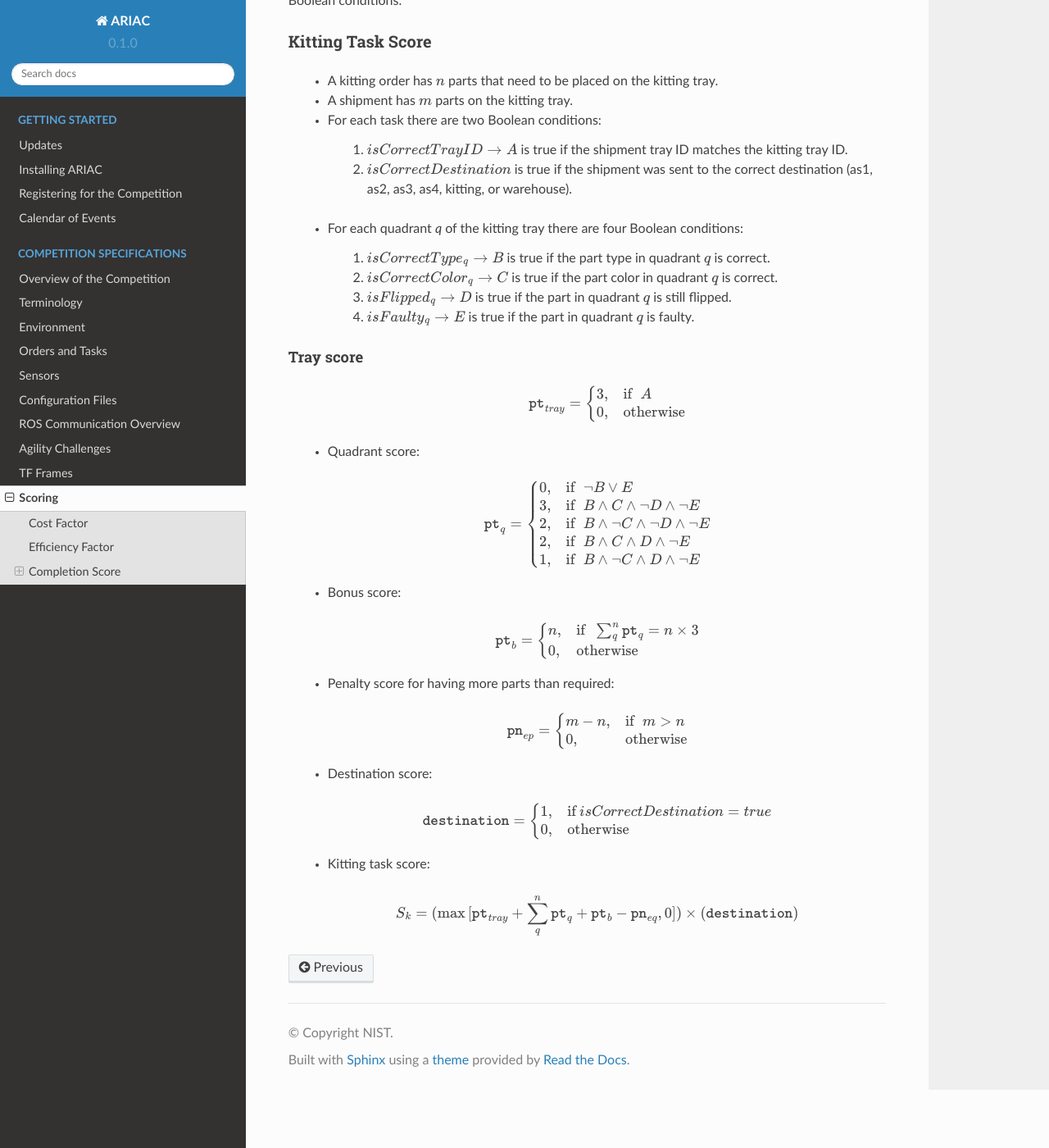
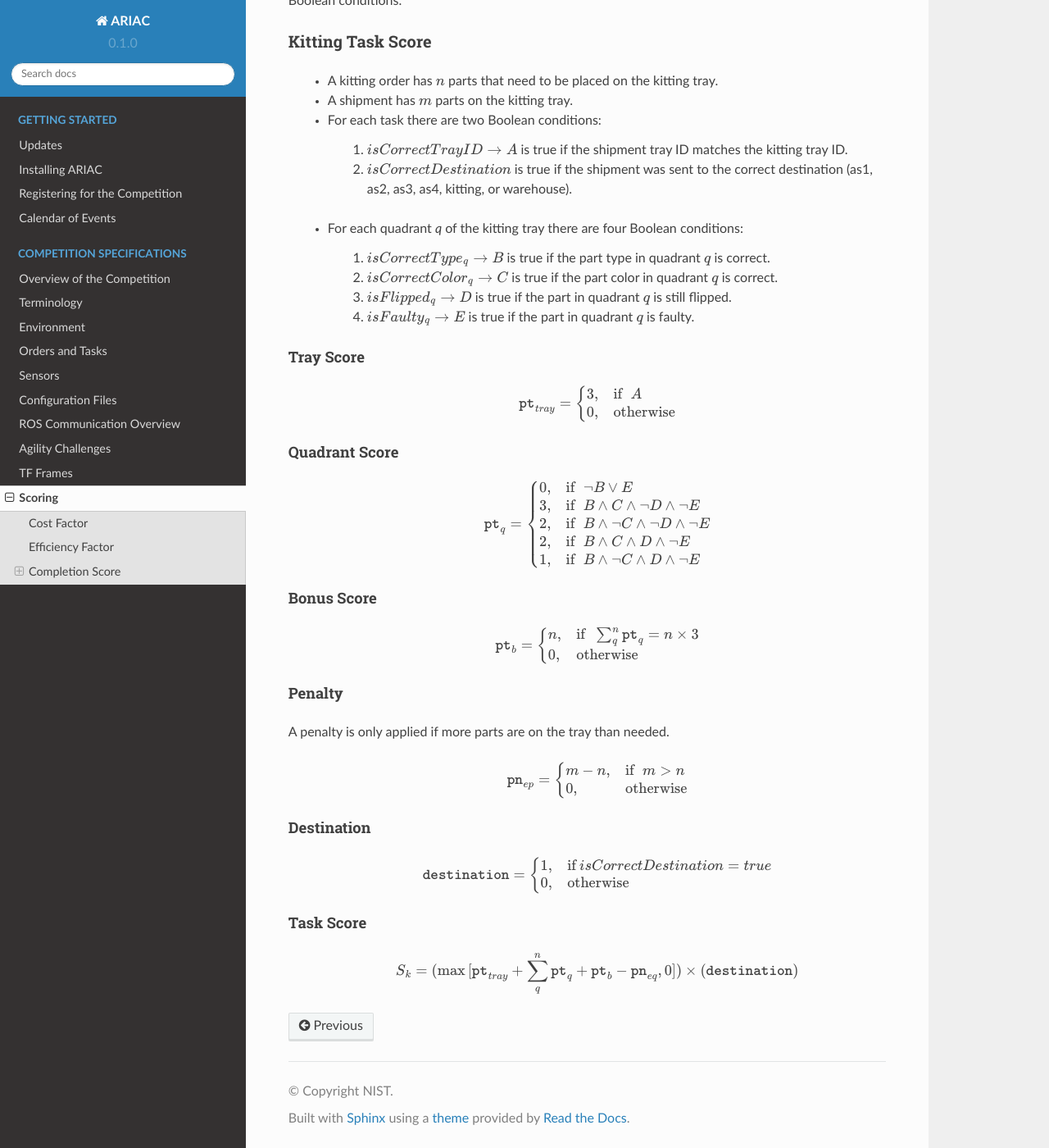
Before and after one commit to usnistgov/ARIAC, a Sphinx documentation site: the page built from docs/competition/scoring.rst, in a window 1280 px wide and 1400 px high, scrolled down 997 px. Shown: the whole window at 82% size. Built offline with Sphinx 7.4.7 and the Read the Docs theme 2.0.0, drawn with Linux system fonts in a browser that asks for light colours.

```diff
--- a/docs/competition/scoring.rst
+++ b/docs/competition/scoring.rst
@@ -59,7 +59,7 @@
       4. :math:`isFaulty_{q} \rightarrow E` is true if the part in quadrant :math:`q` is faulty.
 
 
-Tray score
+Tray Score
 ,,,,,,,,,,
 
 
@@ -70,7 +70,8 @@
       0, &\text{otherwise}  \\
       \end{cases}
 
-  * Quadrant score:
+Quadrant Score
+,,,,,,,,,,,,,,
 
   .. math::
 
@@ -82,7 +83,8 @@
     1, &\text{if} ~~ B \land \lnot C \land D \land \lnot E\\
     \end{cases}
 
-  * Bonus score:
+Bonus Score
+,,,,,,,,,,,
 
   .. math::
 
@@ -91,7 +93,11 @@
     0, &\text{otherwise} \\
     \end{cases}
 
-  * Penalty score for having more parts than required:
+Penalty
+,,,,,,,,,,,,,
+
+A penalty is only applied if more parts are on the tray than needed.
+
   .. math::
 
     \texttt{pn}_{ep} = \begin{cases}
@@ -99,7 +105,8 @@
     0, &\text{otherwise} \\
     \end{cases}
 
-  * Destination score:
+Destination
+,,,,,,,,,,,,
 
   .. math::
 
@@ -108,7 +115,8 @@
     0, &\text{otherwise} \\
     \end{cases}
 
-  * Kitting task score:
+Task Score
+,,,,,,,,,,,
 
   .. math::
 
```
